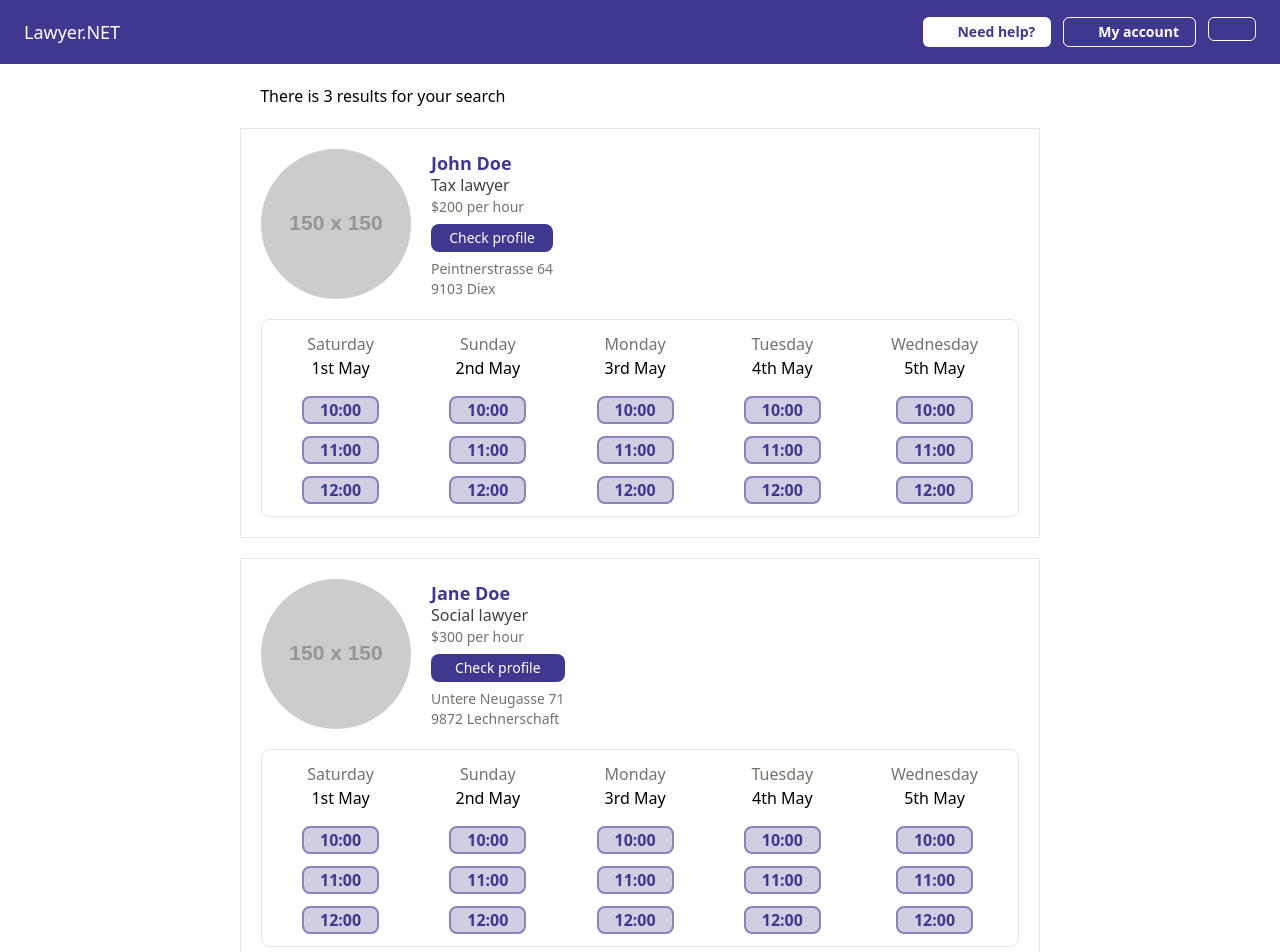
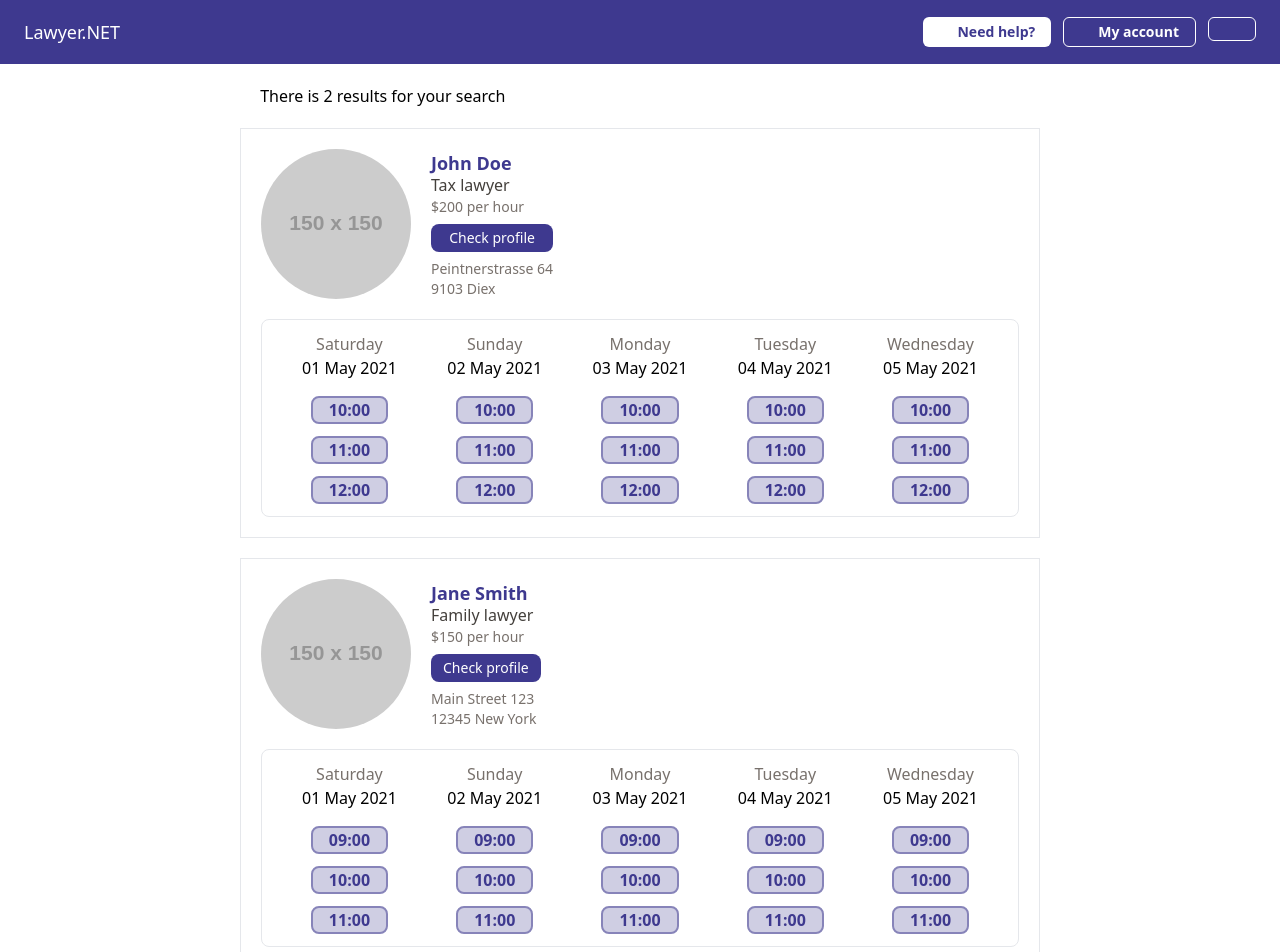
Before and after one commit to ero-gfld/Lawyer.NET-front, a Vue app: page /profiles/1 in a window 1280 px wide. Shown: the top 952 px of the page. Built offline with nearby package versions, Linux system fonts and the light colour scheme; some icons are missing.

Commit message:
Refactored LawyerResults part of the app including models

```diff
--- /dev/null
+++ b/src/assets/Mockup.ts
@@ -0,0 +1,78 @@
+import LawyerResult from "../models/LawyerResult.js";
+
+export const MOCK_LAWYERS: ReadonlyArray<LawyerResult> = [
+  {
+    id: 1,
+    firstName: "John",
+    lastName: "Doe",
+    specialization: "Tax lawyer",
+    hourlyRate: 200,
+    address: "Peintnerstrasse 64",
+    postalCode: "9103",
+    city: "Diex",
+    availabilities: [
+      {
+        lawyerId: "1",
+        date: "2021-05-01",
+        availabilities: ["10:00", "11:00", "12:00"],
+      },
+      {
+        lawyerId: "1",
+        date: "2021-05-02",
+        availabilities: ["10:00", "11:00", "12:00"],
+      },
+      {
+        lawyerId: "1",
+        date: "2021-05-03",
+        availabilities: ["10:00", "11:00", "12:00"],
+      },
+      {
+        lawyerId: "1",
+        date: "2021-05-04",
+        availabilities: ["10:00", "11:00", "12:00"],
+      },
+      {
+        lawyerId: "1",
+        date: "2021-05-05",
+        availabilities: ["10:00", "11:00", "12:00"],
+      },
+    ],
+  },
+  {
+    id: 2,
+    firstName: "Jane",
+    lastName: "Smith",
+    specialization: "Family lawyer",
+    hourlyRate: 150,
+    address: "Main Street 123",
+    postalCode: "12345",
+    city: "New York",
+    availabilities: [
+      {
+        lawyerId: "2",
+        date: "2021-05-01",
+        availabilities: ["09:00", "10:00", "11:00"],
+      },
+      {
+        lawyerId: "2",
+        date: "2021-05-02",
+        availabilities: ["09:00", "10:00", "11:00"],
+      },
+      {
+        lawyerId: "2",
+        date: "2021-05-03",
+        availabilities: ["09:00", "10:00", "11:00"],
+      },
+      {
+        lawyerId: "2",
+        date: "2021-05-04",
+        availabilities: ["09:00", "10:00", "11:00"],
+      },
+      {
+        lawyerId: "2",
+        date: "2021-05-05",
+        availabilities: ["09:00", "10:00", "11:00"],
+      },
+    ],
+  },
+];
--- a/src/assets/mockup.js
+++ /dev/null
@@ -1,58 +0,0 @@
-import LawyerResult from "../models/lawyer-result.js";
-import DaySchedule from "../models/day-schedule.js";
-
-export const mockData = {
-  lawyerResults: [
-    new LawyerResult(
-      1,
-      "John",
-      "Doe",
-      "Tax lawyer",
-      200,
-      "Peintnerstrasse 64",
-      "9103",
-      "Diex",
-      [
-        new DaySchedule(1, "2021-05-01", ["10:00", "11:00", "12:00"]),
-        new DaySchedule(1, "2021-05-02", ["10:00", "11:00", "12:00"]),
-        new DaySchedule(1, "2021-05-03", ["10:00", "11:00", "12:00"]),
-        new DaySchedule(1, "2021-05-04", ["10:00", "11:00", "12:00"]),
-        new DaySchedule(1, "2021-05-05", ["10:00", "11:00", "12:00"]),
-      ]
-    ),
-    new LawyerResult(
-      2,
-      "Jane",
-      "Doe",
-      "Social lawyer",
-      300,
-      "Untere Neugasse 71",
-      "9872",
-      "Lechnerschaft",
-      [
-        new DaySchedule(2, "2021-05-01", ["10:00", "11:00", "12:00"]),
-        new DaySchedule(2, "2021-05-02", ["10:00", "11:00", "12:00"]),
-        new DaySchedule(2, "2021-05-03", ["10:00", "11:00", "12:00"]),
-        new DaySchedule(2, "2021-05-04", ["10:00", "11:00", "12:00"]),
-        new DaySchedule(2, "2021-05-05", ["10:00", "11:00", "12:00"]),
-      ]
-    ),
-    new LawyerResult(
-      3,
-      "John",
-      "Smith",
-      "Criminal lawyer",
-      450,
-      "Dieselstrasse 69",
-      "8742",
-      "Lavantegg",
-      [
-        new DaySchedule(3, "2021-05-01", ["10:00", "11:00", "12:00"]),
-        new DaySchedule(3, "2021-05-02", ["10:00", "11:00", "12:00"]),
-        new DaySchedule(3, "2021-05-03", ["10:00", "11:00", "12:00"]),
-        new DaySchedule(3, "2021-05-04", ["10:00", "11:00", "12:00"]),
-        new DaySchedule(3, "2021-05-05", ["10:00", "11:00", "12:00"]),
-      ]
-    ),
-  ],
-};
--- a/src/components/molecules/ProfileResult.vue
+++ b/src/components/molecules/ProfileResult.vue
@@ -1,29 +1,26 @@
-<script>
+<script setup lang="ts">
+import { parse, format } from "date-fns";
+import { defineProps } from "vue";
+import LawyerResult from "@/models/LawyerResult";
+
 import Button from "@/components/atoms/Button.vue";
 import Label from "@/components/atoms/Label.vue";
-import LawyerResult from "@/models/lawyer-result";
-import { parse, format } from "date-fns";
-export default {
-  name: "ProfileResult",
-  props: {
-    profile: {
-      type: LawyerResult,
-      required: true,
-    },
-  },
-  components: {
-    Button,
-    Label,
-  },
-  methods: {
-    getFullDay(date) {
-      return format(parse(date, "yyyy-MM-dd", new Date()), "do MMMM");
-    },
-    getDayOfWeek(date) {
-      return format(parse(date, "yyyy-MM-dd", new Date()), "EEEE");
-    },
-  },
+
+type ProfileResultProps = {
+  profile: LawyerResult;
 };
+
+const props = defineProps<ProfileResultProps>();
+
+function getDayOfWeek(date: string) {
+  const parsedDate = parse(date, "yyyy-MM-dd", new Date());
+  return format(parsedDate, "EEEE");
+}
+
+function getFullDay(date: string) {
+  const parsedDate = parse(date, "yyyy-MM-dd", new Date());
+  return format(parsedDate, "dd MMMM yyyy");
+}
 </script>
 
 <template>
@@ -39,22 +36,26 @@ export default {
       <div class="flex flex-col justify-between">
         <div class="flex flex-col">
           <Label class="text-primary font-bold text-lg -mb-1">{{
-            `${profile.firstName} ${profile.lastName}`
+            `${props.profile.firstName} ${props.profile.lastName}`
           }}</Label>
           <Label class="text-md text-stone-700 font-medium">{{
-            profile.specialization
+            props.profile.specialization
           }}</Label>
           <Label class="text-sm text-stone-500"
-            >${{ `${profile.hourlyRate} ${$t("profile.result.fees")}` }}</Label
+            >${{
+              `${props.profile.hourlyRate} ${$t("profile.result.fees")}`
+            }}</Label
           >
         </div>
         <div class="flex flex-col">
           <Button>{{ $t("profile.result.check-profile") }}</Button>
         </div>
         <div class="flex flex-col">
-          <Label class="text-sm text-stone-500">{{ profile.address }}</Label>
+          <Label class="text-sm text-stone-500">{{
+            props.profile.address
+          }}</Label>
           <Label class="text-sm text-stone-500"
-            >{{ profile.postalCode }} {{ profile.city }}</Label
+            >{{ props.profile.postalCode }} {{ props.profile.city }}</Label
           >
         </div>
       </div>
@@ -62,12 +63,15 @@ export default {
     <div
       class="mt-5 flex flex-row justify-between border rounded-lg px-10 py-3"
     >
-      <div v-for="schedule in profile.availabilities" :key="schedule.date">
+      <div
+        v-for="schedule in props.profile.availabilities"
+        :key="schedule.date"
+      >
         <div class="flex flex-col place-items-center">
           <Label class="text-stone-500">{{
-            this.getDayOfWeek(schedule.date)
+            getDayOfWeek(schedule.date)
           }}</Label>
-          <Label>{{ this.getFullDay(schedule.date) }}</Label>
+          <Label>{{ getFullDay(schedule.date) }}</Label>
           <div class="flex flex-col mt-4 gap-y-3">
             <div
               v-for="time in schedule.availabilities"
--- /dev/null
+++ b/src/models/LawyerResult.ts
@@ -0,0 +1,15 @@
+import DaySchedule from "@/models/DaySchedule";
+
+export type LawyerResult = {
+  id: number;
+  firstName: string;
+  lastName: string;
+  specialization: string;
+  hourlyRate: number;
+  address: string;
+  postalCode: string;
+  city: string;
+  availabilities: DaySchedule[];
+};
+
+export default LawyerResult;
--- a/src/models/day-schedule.js
+++ /dev/null
@@ -1,10 +0,0 @@
-export default class DaySchedule {
-  lawyerId;
-  date;
-  availabilities;
-  constructor(lawyerId, date, availabilities) {
-    this.lawyerId = lawyerId;
-    this.date = date;
-    this.availabilities = availabilities;
-  }
-}
--- a/src/models/lawyer-result.js
+++ /dev/null
@@ -1,32 +0,0 @@
-export default class LawyerResult {
-  id;
-  firstName;
-  lastName;
-  specialization;
-  hourlyRate;
-  address;
-  postalCode;
-  city;
-  availabilities;
-  constructor(
-    id,
-    firstName,
-    lastName,
-    specialization,
-    hourlyRate,
-    address,
-    postalCode,
-    city,
-    availabilities
-  ) {
-    this.id = id;
-    this.firstName = firstName;
-    this.lastName = lastName;
-    this.specialization = specialization;
-    this.hourlyRate = hourlyRate;
-    this.address = address;
-    this.postalCode = postalCode;
-    this.city = city;
-    this.availabilities = availabilities;
-  }
-}
--- a/src/models/lawyer.js
+++ /dev/null
@@ -1,32 +0,0 @@
-export default class Lawyer {
-  id;
-  firstName;
-  lastName;
-  specialization;
-  hourlyRate;
-  email;
-  address;
-  postalCode;
-  city;
-  constructor(
-    id,
-    firstName,
-    lastName,
-    specialization,
-    hourlyRate,
-    email,
-    address,
-    postalCode,
-    city
-  ) {
-    this.id = id;
-    this.firstName = firstName;
-    this.lastName = lastName;
-    this.specialization = specialization;
-    this.hourlyRate = hourlyRate;
-    this.email = email;
-    this.address = address;
-    this.postalCode = postalCode;
-    this.city = city;
-  }
-}
--- a/src/views/ProfilesView.vue
+++ b/src/views/ProfilesView.vue
@@ -1,27 +1,16 @@
-<script>
-import { mockData } from "@/assets/mockup";
+<script setup lang="ts">
+import { MOCK_LAWYERS } from "@/assets/Mockup";
 import ProfileResult from "../components/molecules/ProfileResult.vue";
 import { OhVueIcon } from "oh-vue-icons";
 
-export default {
-  name: "ProfilesView",
-  data() {
-    return {
-      profiles: mockData.lawyerResults,
-    };
-  },
-  components: {
-    ProfileResult,
-    "v-icon": OhVueIcon,
-  },
-};
+const profiles = MOCK_LAWYERS;
 </script>
 
 <template>
   <div class="mx-60">
     <div class="my-5">
-      <v-icon name="hi-solid-search" />
-      {{ this.$t("profile.result.count", { count: profiles.length }) }}
+      <OhVueIcon name="hi-solid-search" />
+      {{ $t("profile.result.count", { count: profiles.length }) }}
     </div>
     <div class="grid gap-y-5 mb-5">
       <ProfileResult
@@ -32,3 +21,4 @@ export default {
     </div>
   </div>
 </template>
+@/assets/Mockup
```
Also changed, not shown: src/models/DaySchedule.ts (added, +7 -0 lines).
